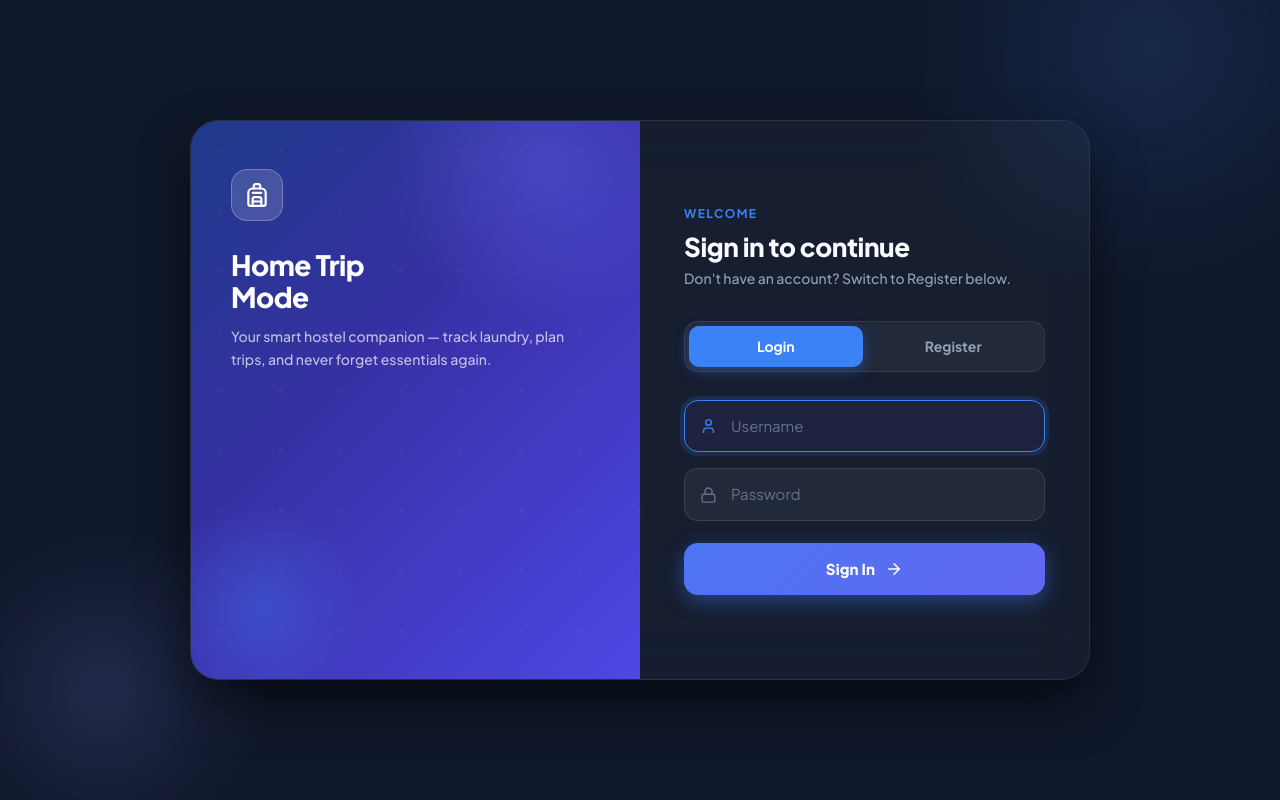
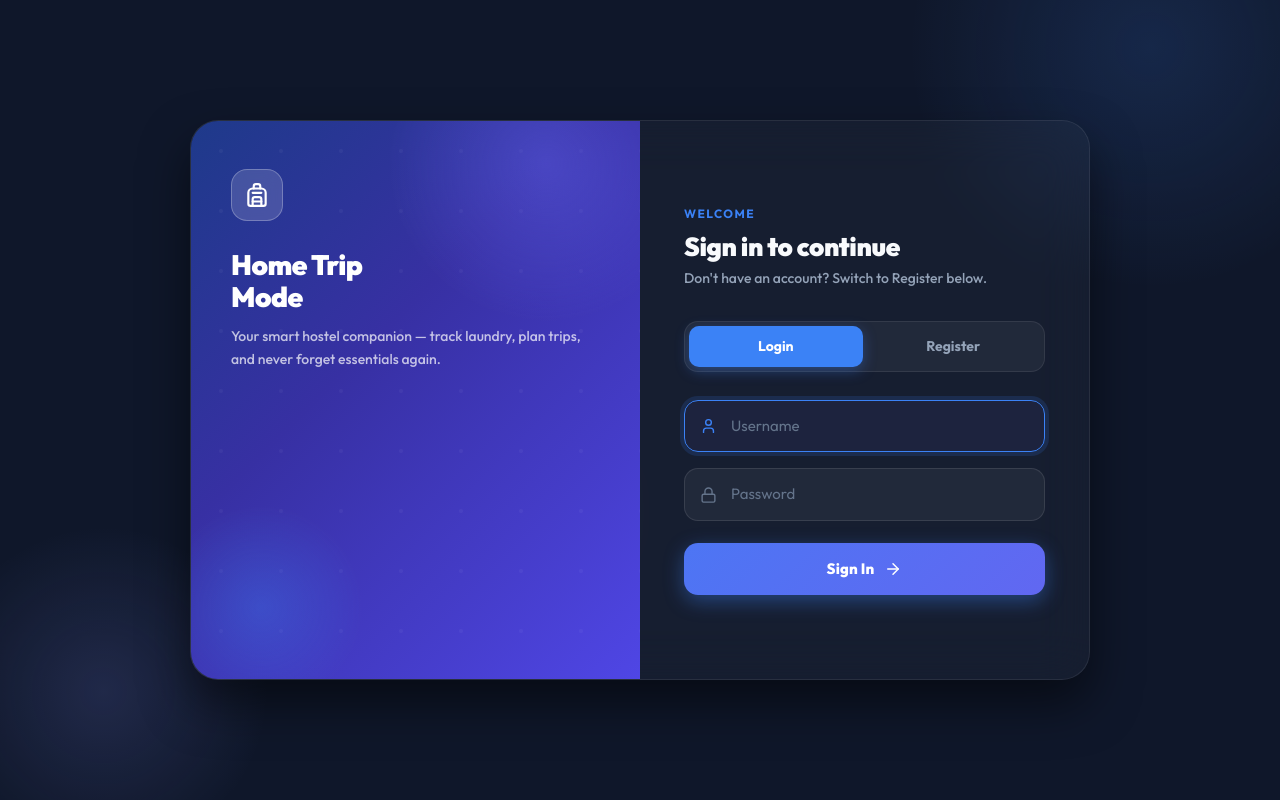
Before and after one commit to Vishnuvsh/home-trip-mode, a React (Vite) app in the folder frontend/: page /auth in a window 1280 px wide. Built offline with nearby package versions, Linux system fonts and the light colour scheme.

Commit message:
changed the font

```diff
--- a/frontend/src/index.css
+++ b/frontend/src/index.css
@@ -4,7 +4,7 @@
 ═══════════════════════════════════════════════════════════════ */
 
 /* ── Google Fonts ─────────────────────────────────────────────── */
-@import url('https://fonts.googleapis.com/css2?family=Plus+Jakarta+Sans:wght@400;500;600;700;800;900&family=Inter:wght@300;400;500;600;700&display=swap');
+@import url('https://fonts.googleapis.com/css2?family=Outfit:wght@300;400;500;600;700;800;900&family=Plus+Jakarta+Sans:wght@400;500;600;700;800;900&family=Inter:wght@300;400;500;600;700&display=swap');
 
 /* ── LIGHT THEME (default :root) ─────────────────────────────── */
 :root {
@@ -78,7 +78,7 @@
   --radius: 20px;
   --radius-sm: 14px;
   --radius-xs: 10px;
-  --font: 'Plus Jakarta Sans', 'Inter', system-ui, sans-serif;
+  --font: 'Outfit', 'Plus Jakarta Sans', 'Inter', system-ui, sans-serif;
   --transition: all 0.3s cubic-bezier(0.22, 1, 0.36, 1);
   --transition-fast: all 0.18s cubic-bezier(0.22, 1, 0.36, 1);
   --transition-spring: all 0.5s cubic-bezier(0.34, 1.56, 0.64, 1);
```
